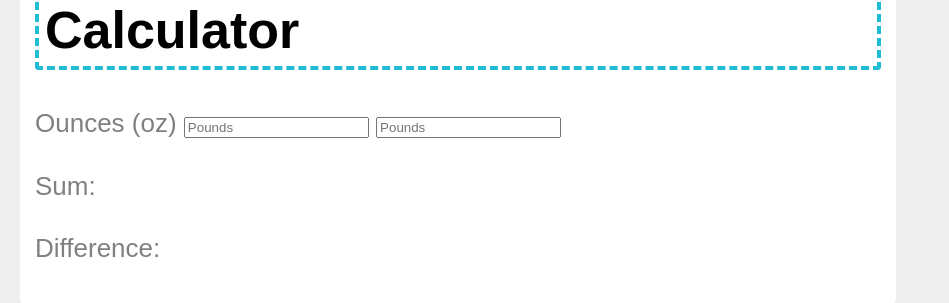
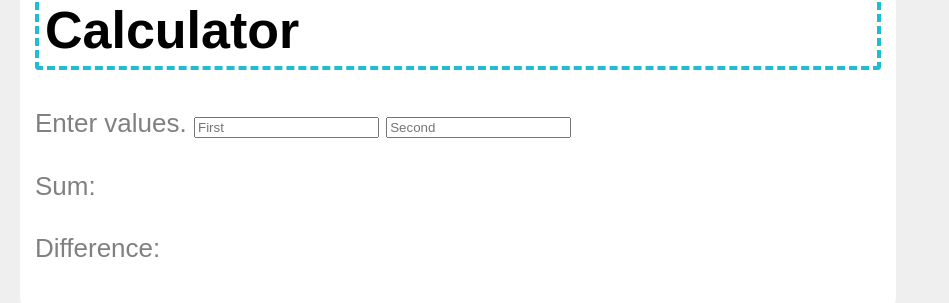
Before and after one commit to Samplasion/samplasion.github.iold, a Jekyll site: the page built from calc.html, in a window 1280 px wide. Shown: the part 135-438 px from the top of the page, without its empty margins (0-949 px from the left). Built offline with Jekyll 4.4.1, drawn with Linux system fonts in a browser that asks for light colours; a script that is not in the unit is left out.

Commit message:
Update calc.html

```diff
--- a/calc.html
+++ b/calc.html
@@ -5,10 +5,10 @@ title: Calculator
 <div class="section">
 <h1><div>{{ page.title }}</div></h1>
 <p>
-  <label>Ounces (oz)</label>
-  <input id="input" type="number" placeholder="Pounds"
+  <label>Enter values.</label>
+  <input id="input" type="number" placeholder="First"
   oninput="weightConverterOZ(this.value, 'input2')" onchange="weightConverterOZ(this.value, 'input2')">
-  <input id="input2" type="number" placeholder="Pounds"
+  <input id="input2" type="number" placeholder="Second"
   oninput="weightConverterOZ('input', this.value)" onchange="weightConverterOZ('input', this.value)">
 </p>
 <p>Sum: <span id="outputpl"></span></p>
```
Also changed, not shown: other parts of calc.html (+1 -1 lines).
